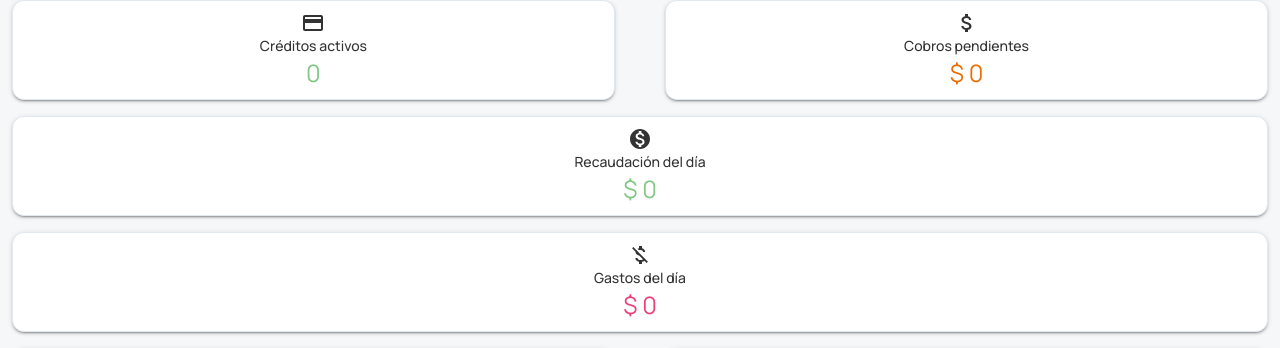
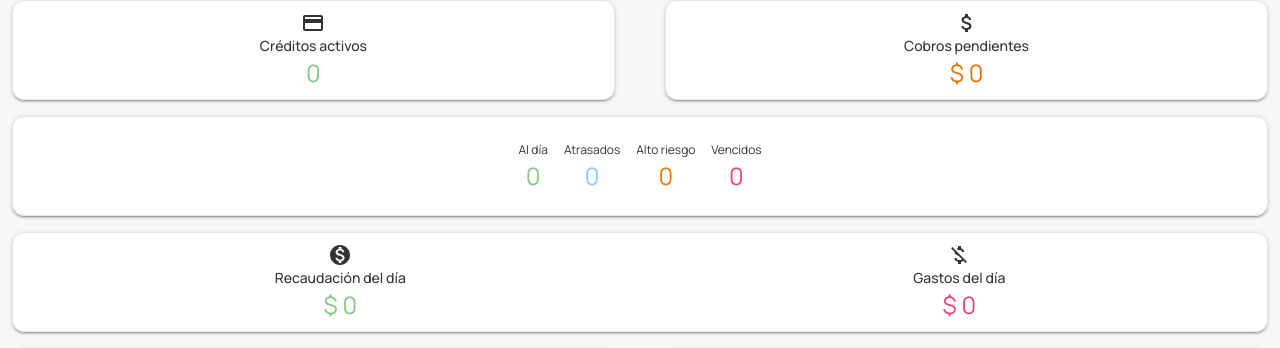
Before and after one commit to carlosbermudezg/silex-front, a React (Vite) app: page /home in a window 1280 px wide. Shown: the part 218-566 px from the top of the page. Built offline with nearby package versions, Linux system fonts and the light colour scheme; no server answers; sample sign-in values are in the browser's storage.

Commit message:
actualizacion de datos dashboard

```diff
--- a/src/pages/Home.jsx
+++ b/src/pages/Home.jsx
@@ -2,7 +2,8 @@ import React, { useState, useEffect } from 'react';
 import {
   Button,
   Typography,
-  Box
+  Box,
+  Divider
 } from '@mui/material';
 import { AttachMoney, CreditCard, DoubleArrow, MonetizationOn, MoneyOff } from '@mui/icons-material';
 import { useNavigate } from 'react-router-dom';
@@ -23,7 +24,6 @@ const Home = () => {
   // Usuario logueado
   const token = localStorage.getItem('token');
   const user = jwtDecode(token);
-  console.log(user)
 
   // Obtener el estado de la caja
   const obtenerCaja = async () => {
@@ -44,7 +44,6 @@ const Home = () => {
         headers: { Authorization: `Bearer ${token}` }
       });
       setDataDash(res.data)
-      console.log(res.data)
       const altoRiesgo = Number(res.data.creditos_alto_riesgo)
       const vencidos = Number(res.data.creditos_vencidos)
       const morosos = altoRiesgo + vencidos
@@ -176,11 +175,25 @@ const Home = () => {
       <Box sx={{width:'100%', display:'flex', gap: 1, flexWrap:'wrap', justifyContent:'center'}}>
         <Button
           children={
-          <Box sx={{display:'flex', flexDirection:'column', alignItems:'center'}}>
-            <MonetizationOn></MonetizationOn>
-            <Typography variant='subtitle2'>Recaudación del día</Typography>
-            <Typography variant='h5' sx={{ color: theme.palette.green }}>$ {dataDash.recaudacion}</Typography>
-          </Box>}
+          <Box sx={{ display:'flex', justifyContent:'space-around', gap:2 }}>
+            <Box sx={{display:'flex', flexDirection:'column', alignItems:'center'}}>
+              <Typography variant='caption'>Al día</Typography>
+              <Typography variant='h5' sx={{ color: theme.palette.green }}>{dataDash.creditos_al_dia}</Typography>
+            </Box>
+            <Box sx={{display:'flex', flexDirection:'column', alignItems:'center'}}>
+              <Typography variant='caption'>Atrasados</Typography>
+              <Typography variant='h5' sx={{ color: theme.palette.info.main }}>{dataDash.creditos_atrasados}</Typography>
+            </Box>
+            <Box sx={{display:'flex', flexDirection:'column', alignItems:'center'}}>
+              <Typography variant='caption'>Alto riesgo</Typography>
+              <Typography variant='h5' sx={{ color: theme.palette.orange }}>{dataDash.creditos_alto_riesgo}</Typography>
+            </Box>
+            <Box sx={{display:'flex', flexDirection:'column', alignItems:'center'}}>
+              <Typography variant='caption'>Vencidos</Typography>
+              <Typography variant='h5' sx={{ color: theme.palette.red }}>{dataDash.creditos_vencidos}</Typography>
+            </Box>
+          </Box>
+          }
           sx={{width:'100%', height:'100px', padding:1, borderRadius: 3, border: `1px solid ${borderColor}`}}
           variant="contained"
         />
@@ -188,11 +201,19 @@ const Home = () => {
       <Box sx={{width:'100%', display:'flex', gap: 1, flexWrap:'wrap', justifyContent:'center'}}>
         <Button
           children={
-          <Box sx={{display:'flex', flexDirection:'column', alignItems:'center'}}>
-            <MoneyOff></MoneyOff>
-            <Typography variant='subtitle2'>Gastos del día</Typography>
-            <Typography variant='h5' sx={{ color: theme.palette.red }}>$ {dataDash.gastos}</Typography>
-          </Box>}
+            <Box sx={{ display:'flex', width:'100%', justifyContent:'space-around' }}>
+              <Box sx={{display:'flex', flexDirection:'column', alignItems:'center'}}>
+                <MonetizationOn></MonetizationOn>
+                <Typography variant='subtitle2'>Recaudación del día</Typography>
+                <Typography variant='h5' sx={{ color: theme.palette.green }}>$ {dataDash.recaudacion}</Typography>
+              </Box>
+              <Box sx={{display:'flex', flexDirection:'column', alignItems:'center'}}>
+                <MoneyOff></MoneyOff>
+                <Typography variant='subtitle2'>Gastos del día</Typography>
+                <Typography variant='h5' sx={{ color: theme.palette.red }}>$ {dataDash.gastos}</Typography>
+              </Box>
+            </Box>
+          }
           sx={{width:'100%', height:'100px', padding:1, borderRadius: 3, border: `1px solid ${borderColor}`}}
           variant="contained"
         />
--- a/src/pages/Login.jsx
+++ b/src/pages/Login.jsx
@@ -169,7 +169,7 @@ function Login() {
         >
           Iniciar Sesión
         </Button>
-        <Link align='center' mt={3} color={ theme.palette.text.link } href="#">Olvidé mi contraseña</Link>
+        {/* <Link align='center' mt={3} color={ theme.palette.text.link } href="#">Olvidé mi contraseña</Link> */}
       </Paper>
     </Box>
   );
```
Also changed, not shown: 1 other file (tests, documents, lock files or other folders).
